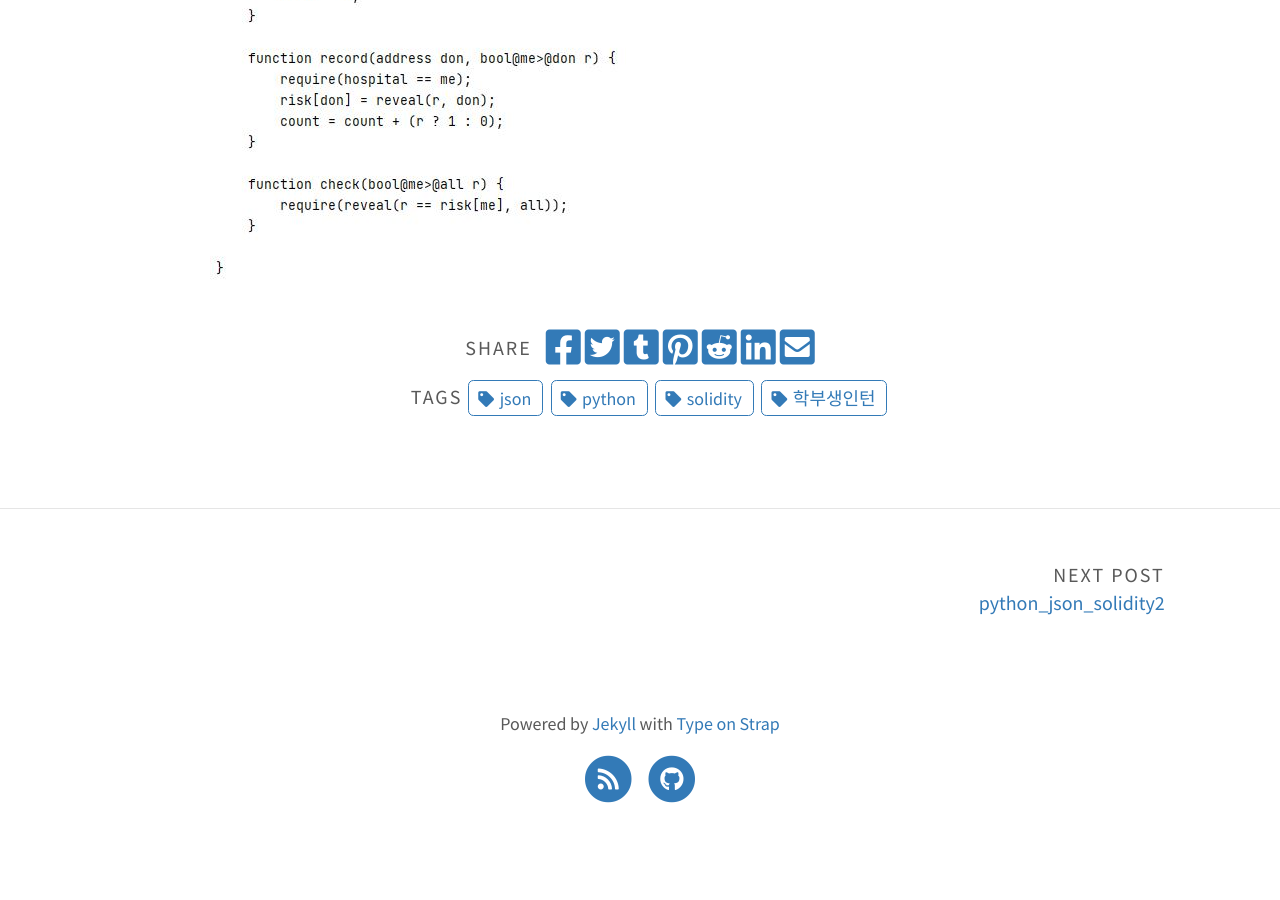
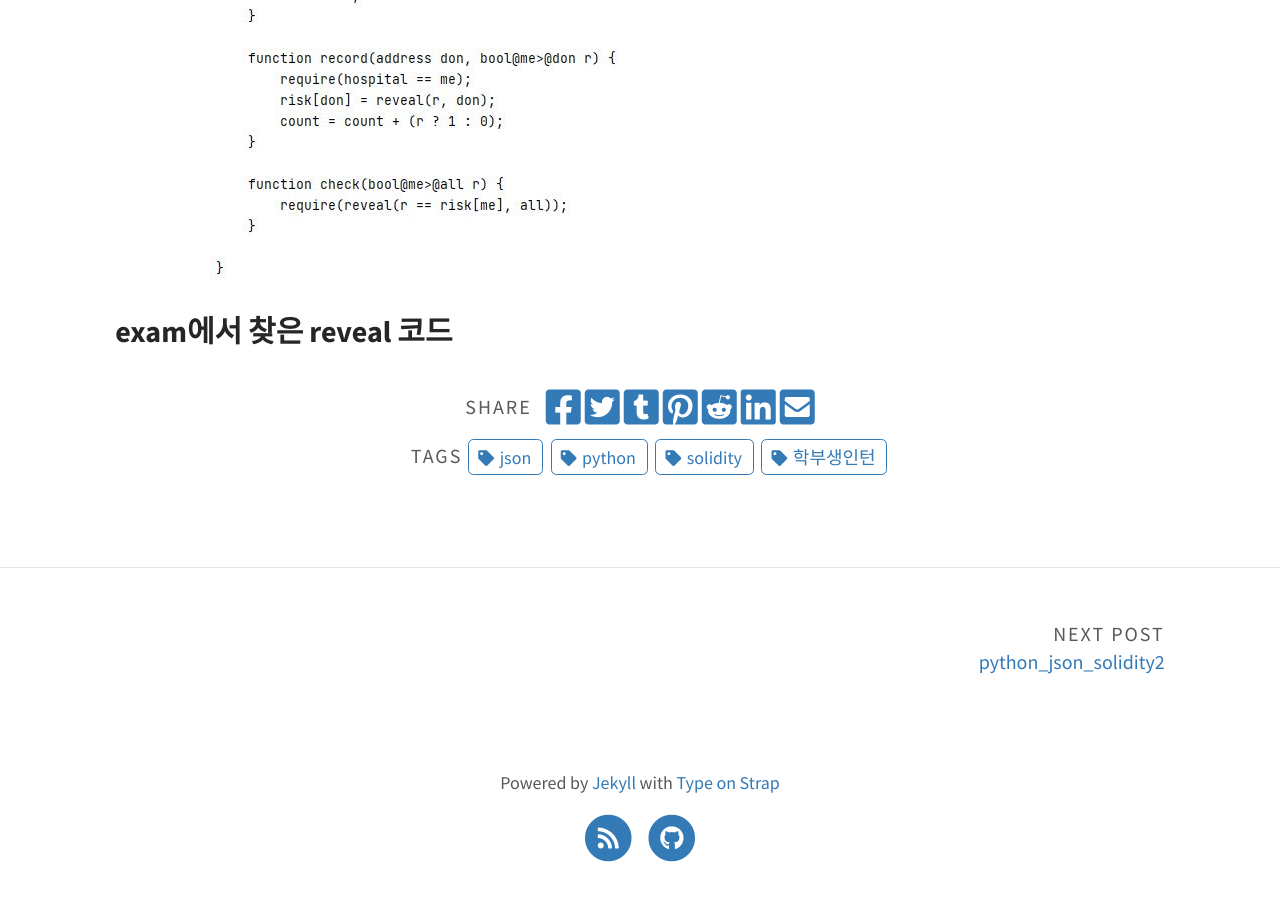
Before and after one commit to kimjihyeon99/kimjihyeon99.github.io, a Jekyll site: the page built from _posts/2021-07-10-python_json_solidity3.md, in a window 1280 px wide and 900 px high, scrolled down 2558 px. Built offline with Jekyll 4.4.1, drawn with Linux system fonts in a browser that asks for light colours; before the commit the page ends 3399 px from its top, so only the background shows below that.

Commit message:
Update 2021-07-10-python_json_solidity3.md

```diff
--- a/_posts/2021-07-10-python_json_solidity3.md
+++ b/_posts/2021-07-10-python_json_solidity3.md
@@ -92,3 +92,5 @@ contract MedStats {
 ### 결과
 
 <img src="/assets/img/solidity/solidity3.JPG">
+
+### exam에서 찾은 reveal 코드
```
